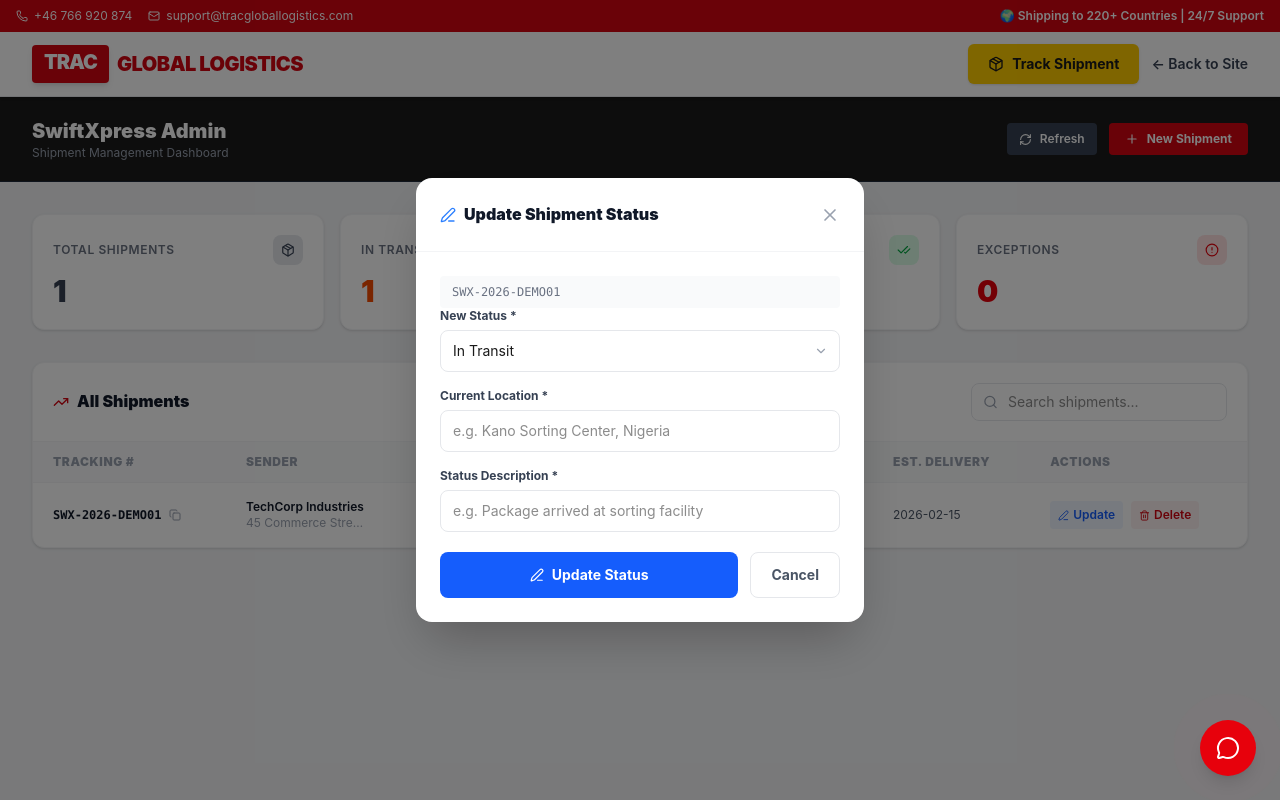
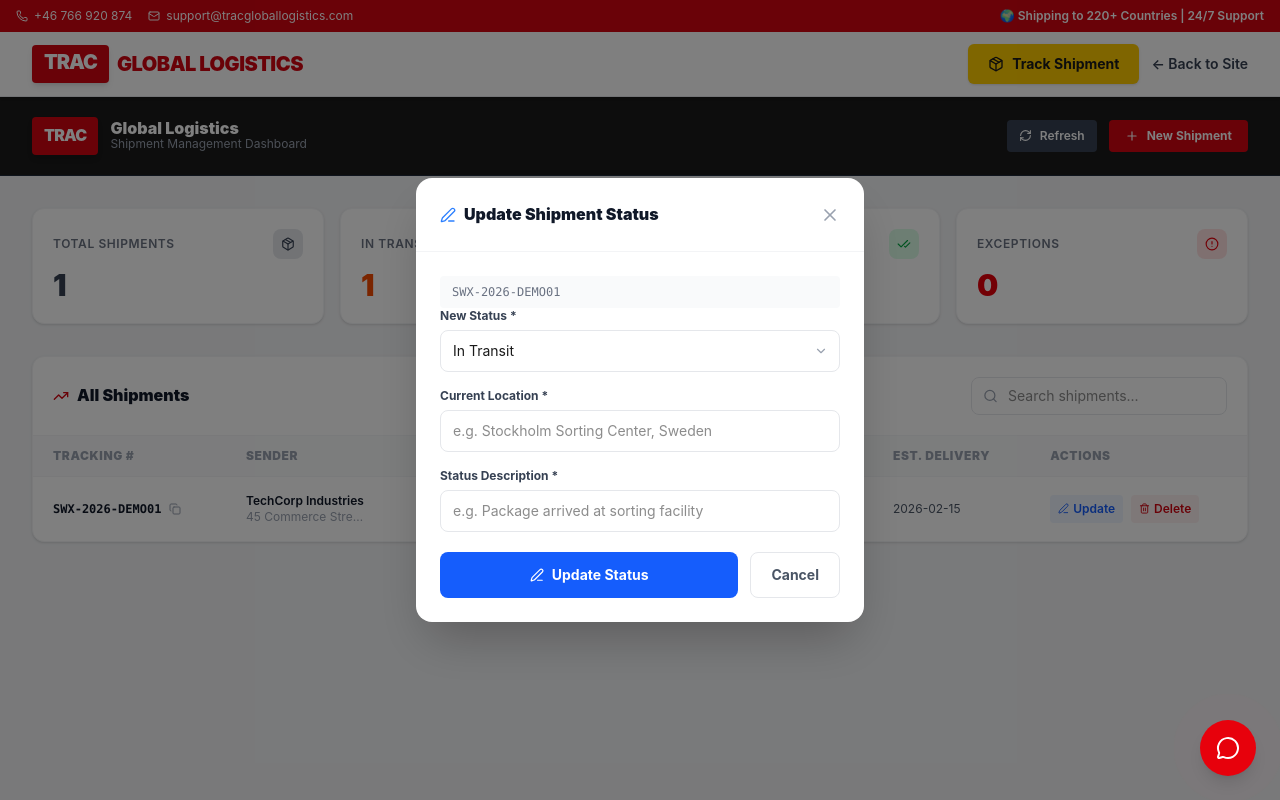
Before and after one commit to ricggg/logistics-app, a Next.js app: page /admin in a window 1280 px wide. Both pictures are taken after a click on the button "Update". Shown: the top 800 px of the page. Built offline with nearby package versions, Linux system fonts and the light colour scheme.

Commit message:
update admin page

```diff
--- a/app/admin/page.tsx
+++ b/app/admin/page.tsx
@@ -193,13 +193,20 @@
       {/* Admin header */}
       <div className="bg-[#1a1a1a] border-b border-gray-800">
         <div className="max-w-7xl mx-auto px-4 sm:px-6 lg:px-8 py-5 flex items-center justify-between">
-          <div>
-            <h1 className="text-white font-black text-xl">
-              SwiftXpress Admin
-            </h1>
-            <p className="text-gray-400 text-xs mt-0.5">
-              Shipment Management Dashboard
-            </p>
+          <div className="flex items-center gap-3">
+            <div className="bg-[#D40511] px-3 py-1.5 rounded shadow-md">
+              <span className="text-white font-black text-base tracking-tighter leading-none">
+                TRAC
+              </span>
+            </div>
+            <div>
+              <h1 className="text-white font-black text-base leading-none">
+                Global Logistics
+              </h1>
+              <p className="text-gray-400 text-xs mt-0.5">
+                Shipment Management Dashboard
+              </p>
+            </div>
           </div>
           <div className="flex items-center gap-3">
             <button
@@ -338,7 +345,10 @@
                 </thead>
                 <tbody className="divide-y divide-gray-50">
                   {filtered.map((s) => (
-                    <tr key={s.trackingNumber} className="hover:bg-gray-50 transition-colors">
+                    <tr
+                      key={s.trackingNumber}
+                      className="hover:bg-gray-50 transition-colors"
+                    >
                       <td className="px-5 py-4">
                         <div className="flex items-center gap-2">
                           <span className="font-mono text-xs font-bold text-gray-900">
@@ -463,8 +473,11 @@
                     <h3 className="font-black text-xl text-gray-900 mb-2">
                       Shipment Created!
                     </h3>
-                    <p className="text-gray-500 text-sm mb-5">
+                    <p className="text-gray-500 text-sm mb-1">
                       Share this tracking number with your customer:
+                    </p>
+                    <p className="text-xs text-gray-400 mb-5">
+                      Trac Global Logistics — Tracking Reference
                     </p>
                     <div className="bg-gray-50 rounded-xl p-4 flex items-center justify-between border-2 border-dashed border-gray-200 mb-5">
                       <span className="font-mono font-black text-lg text-gray-900">
@@ -754,7 +767,7 @@
                         }))
                       }
                       className="w-full border border-gray-200 rounded-lg px-3 py-2.5 text-sm outline-none focus:border-[#D40511] transition-colors"
-                      placeholder="e.g. Kano Sorting Center, Nigeria"
+                      placeholder="e.g. Stockholm Sorting Center, Sweden"
                     />
                   </div>
 
```
